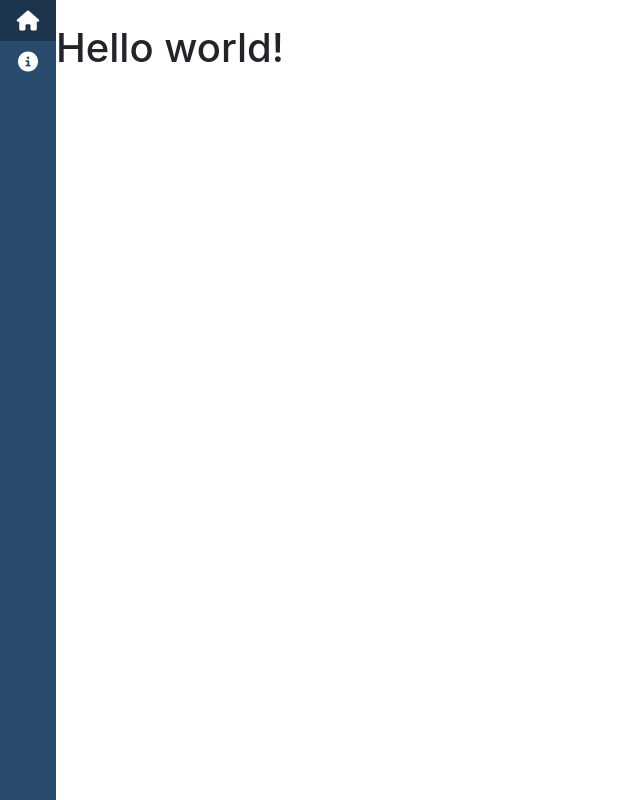
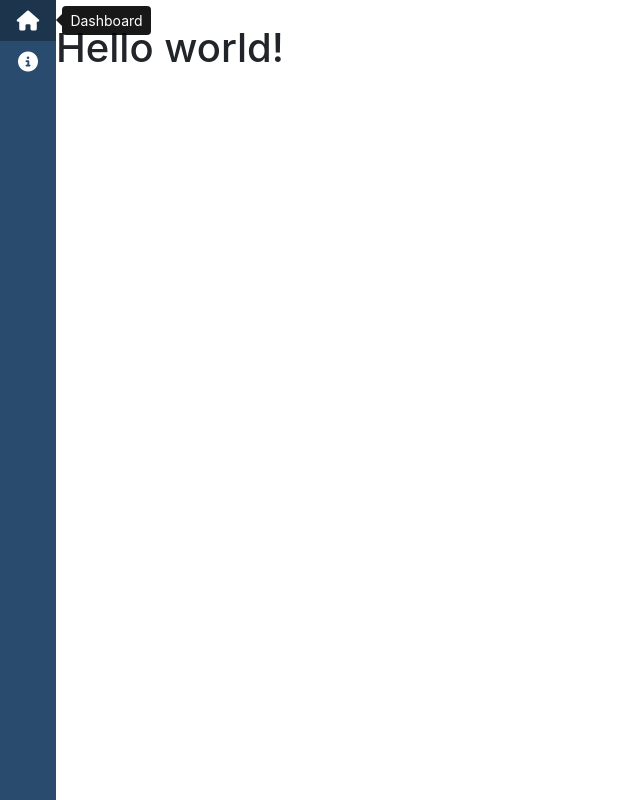
Before and after one commit to harryprabowo/realistic, a React (Create React App) app: page /dashboard in a window 1280 px wide. Shown: the whole page, without its empty margins (0-640 px from the left). Built offline with nearby package versions, Linux system fonts and the light colour scheme.

Commit message:
Sidebar button overlay

```diff
--- a/src/App.js
+++ b/src/App.js
@@ -25,7 +25,7 @@ const App = () => {
       <Sidebar.Container>
         {
           links.map((link, index) => (
-            <Sidebar.Button key={index + 1}>
+            <Sidebar.Button key={index + 1} overlay={link.name}>
               <NavLink to={`/` + link.link} activeClassName="active">{link.icon}</NavLink>
             </Sidebar.Button>
           ))
--- a/src/components/Sidebar/index.jsx
+++ b/src/components/Sidebar/index.jsx
@@ -1,5 +1,10 @@
 import React from 'react'
 import './style.scss'
+
+import {
+    OverlayTrigger,
+    Tooltip,
+} from 'react-bootstrap'
 
 // SidebarButton object prototype
 class ButtonPrototype {
@@ -26,7 +31,18 @@ const Container = props => {
 const Button = props => {
     return (
         <li>
-            <div className="sidebar-button">{props.children}</div>
+            <OverlayTrigger
+                placement="right"
+                delay={{
+                    show: 600,
+                    hide: 200
+                }}
+                overlay={
+                    <Tooltip>{props.overlay}</Tooltip>
+                }
+            >
+                <div className="sidebar-button">{props.children}</div>
+            </OverlayTrigger>
         </li>
     )
 }
```
